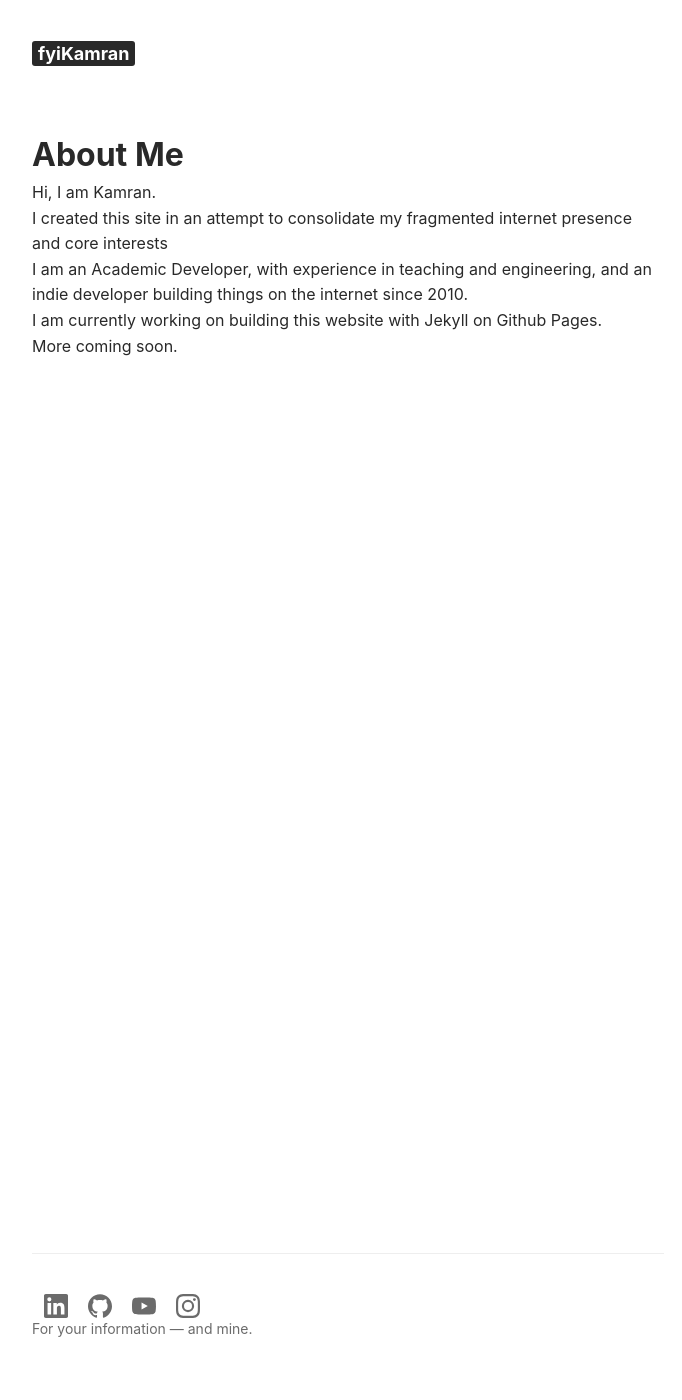
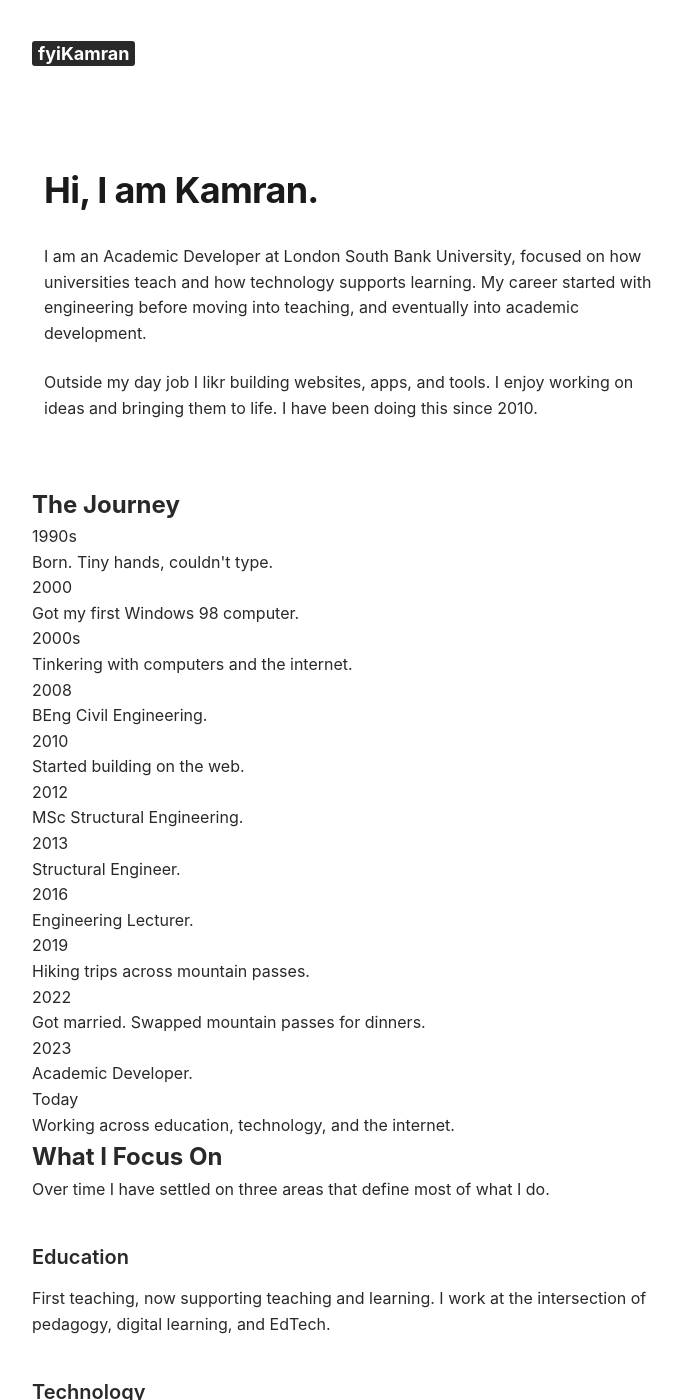
Before and after one commit to fyikamran/fyikamran.github.io, a Jekyll site: the page built from about.html, in a window 1280 px wide and 1400 px high. Shown: the whole window, without its empty margins (292-974 px from the left). Built offline with Jekyll 4.4.1, drawn with Linux system fonts in a browser that asks for light colours; some of the changed text lies outside the part shown.

Commit message:
Update about.html

```diff
--- a/about.html
+++ b/about.html
@@ -2,9 +2,91 @@
 layout: default
 title: "About - Muhammad Kamran"
 ---
-<h1>About Me</h1>
-<p>Hi, I am Kamran.</p>
-<p>I created this site in an attempt to consolidate my fragmented internet presence and core interests</p>
-<p>I am an Academic Developer, with experience in teaching and engineering, and an indie developer building things on the internet since 2010.</p>
-<p>I am currently working on building this website with Jekyll on Github Pages.</p>
-<p>More coming soon.</p>
+<article class="about">
+
+ <header class="about-header">
+   <h1>Hi, I am Kamran.</h1>
+   <p>I am an Academic Developer at London South Bank University, focused on how universities teach and how technology supports learning. My career started with engineering before moving into teaching, and eventually into academic development.</p>
+   <p>Outside my day job I likr building websites, apps, and tools. I enjoy working on ideas and bringing them to life. I have been doing this since 2010.</p>
+ </header>
+
+ <section class="about-journey">
+   <h2>The Journey</h2>
+   <dl>
+     <div>
+       <dt>1990s</dt>
+       <dd>Born. Tiny hands, couldn't type.</dd>
+     </div>
+     <div>
+       <dt>2000</dt>
+       <dd>Got my first Windows 98 computer.</dd>
+     </div>
+     <div>
+       <dt>2000s</dt>
+       <dd>Tinkering with computers and the internet.</dd>
+     </div>
+     <div>
+       <dt>2008</dt>
+       <dd>BEng Civil Engineering.</dd>
+     </div>
+     <div>
+       <dt>2010</dt>
+       <dd>Started building on the web.</dd>
+     </div>
+     <div>
+       <dt>2012</dt>
+       <dd>MSc Structural Engineering.</dd>
+     </div>
+     <div>
+       <dt>2013</dt>
+       <dd>Structural Engineer.</dd>
+     </div>
+     <div>
+       <dt>2016</dt>
+       <dd>Engineering Lecturer.</dd>
+     </div>
+     <div>
+       <dt>2019</dt>
+       <dd>Hiking trips across mountain passes.</dd>
+     </div>
+     <div>
+       <dt>2022</dt>
+       <dd>Got married. Swapped mountain passes for dinners.</dd>
+     </div>
+     <div>
+       <dt>2023</dt>
+       <dd>Academic Developer.</dd>
+     </div>
+     <div>
+       <dt>Today</dt>
+       <dd>Working across education, technology, and the internet.</dd>
+     </div>
+   </dl>
+ </section>
+
+ <section class="about-focus">
+   <h2>What I Focus On</h2>
+   <p>Over time I have settled on three areas that define most of what I do.</p>
+
+   <article class="focus-area">
+     <h3>Education</h3>
+     <p>First teaching, now supporting teaching and learning. I work at the intersection of pedagogy, digital learning, and EdTech.</p>
+   </article>
+
+   <article class="focus-area">
+     <h3>Technology</h3>
+     <p>I like building things on the web and have been doing it since 2010 with varying levels of success. Something I keep coming back to.</p>
+   </article>
+
+   <article class="focus-area">
+     <h3>Internet</h3>
+     <p>I keep tabs on how people search and access information, and the trends that change how people discover things online.</p>
+   </article>
+ </section>
+
+ <section class="about-site">
+   <h2>This Site</h2>
+   <p>Built with Jekyll on GitHub Pages. Minimal CSS, system fonts, manual SEO. No trackers, no ads.</p>
+ </section>
+
+</article>
```
